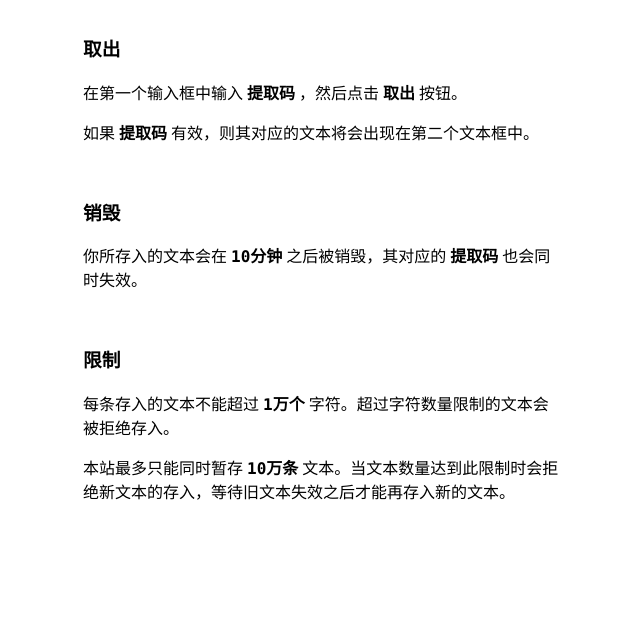
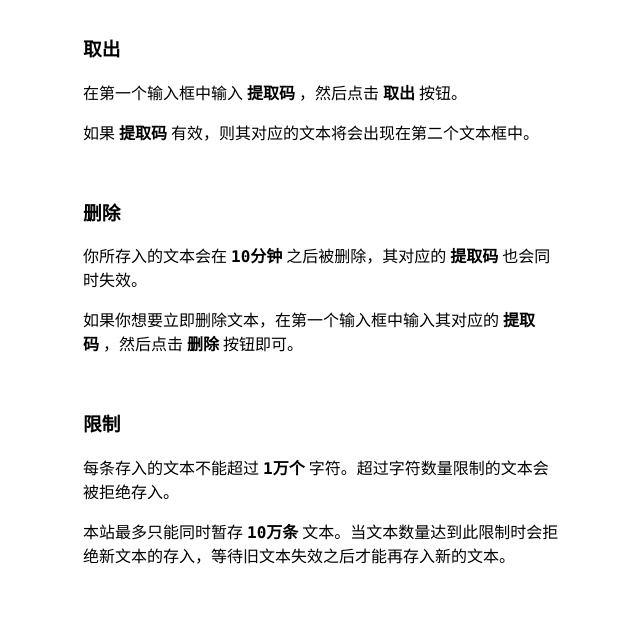
Before and after one commit to 17ban/online-clipboard-frontend, a website built with Vite: page index.html in a window 1280 px wide. Shown: the part 1034-1677 px from the top of the page, without its empty margins (317-957 px from the left). Built offline with nearby package versions, Linux system fonts and the light colour scheme.

Commit message:
feat: 更新说明

```diff
--- a/index.html
+++ b/index.html
@@ -62,9 +62,12 @@
         如果<span class="text-highlight">提取码</span>有效，则其对应的文本将会出现在第二个文本框中。
       </p>
       <br>
-      <h3>销毁</h3>
+      <h3>删除</h3>
       <p>
-        你所存入的文本会在<span class="text-highlight">10分钟</span>之后被销毁，其对应的<span class="text-highlight">提取码</span>也会同时失效。
+        你所存入的文本会在<span class="text-highlight">10分钟</span>之后被删除，其对应的<span class="text-highlight">提取码</span>也会同时失效。
+      </p>
+      <p>
+        如果你想要立即删除文本，在第一个输入框中输入其对应的<span class="text-highlight">提取码</span>，然后点击<span class="text-highlight">删除</span>按钮即可。
       </p>
       <br>
       <h3>限制</h3>
```
